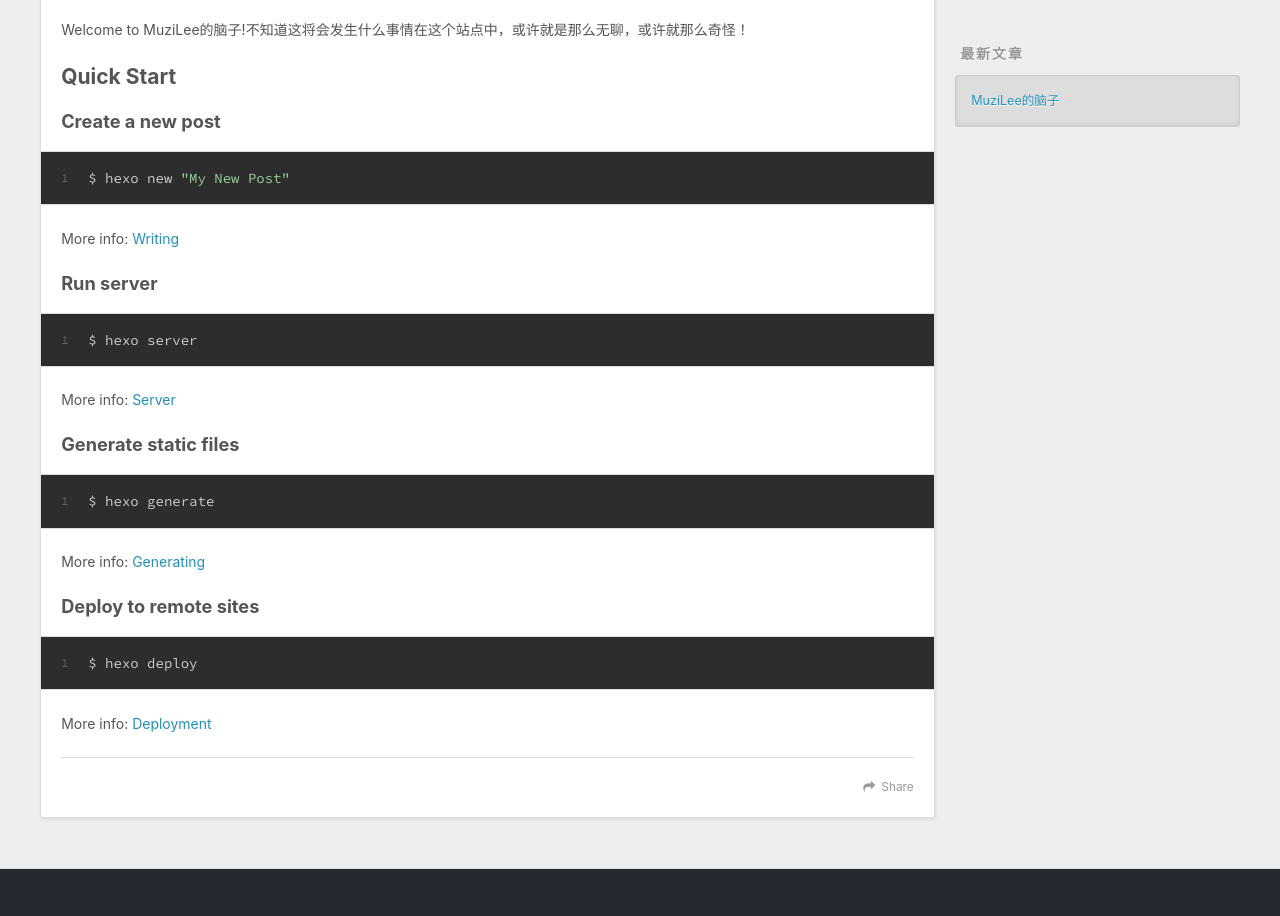
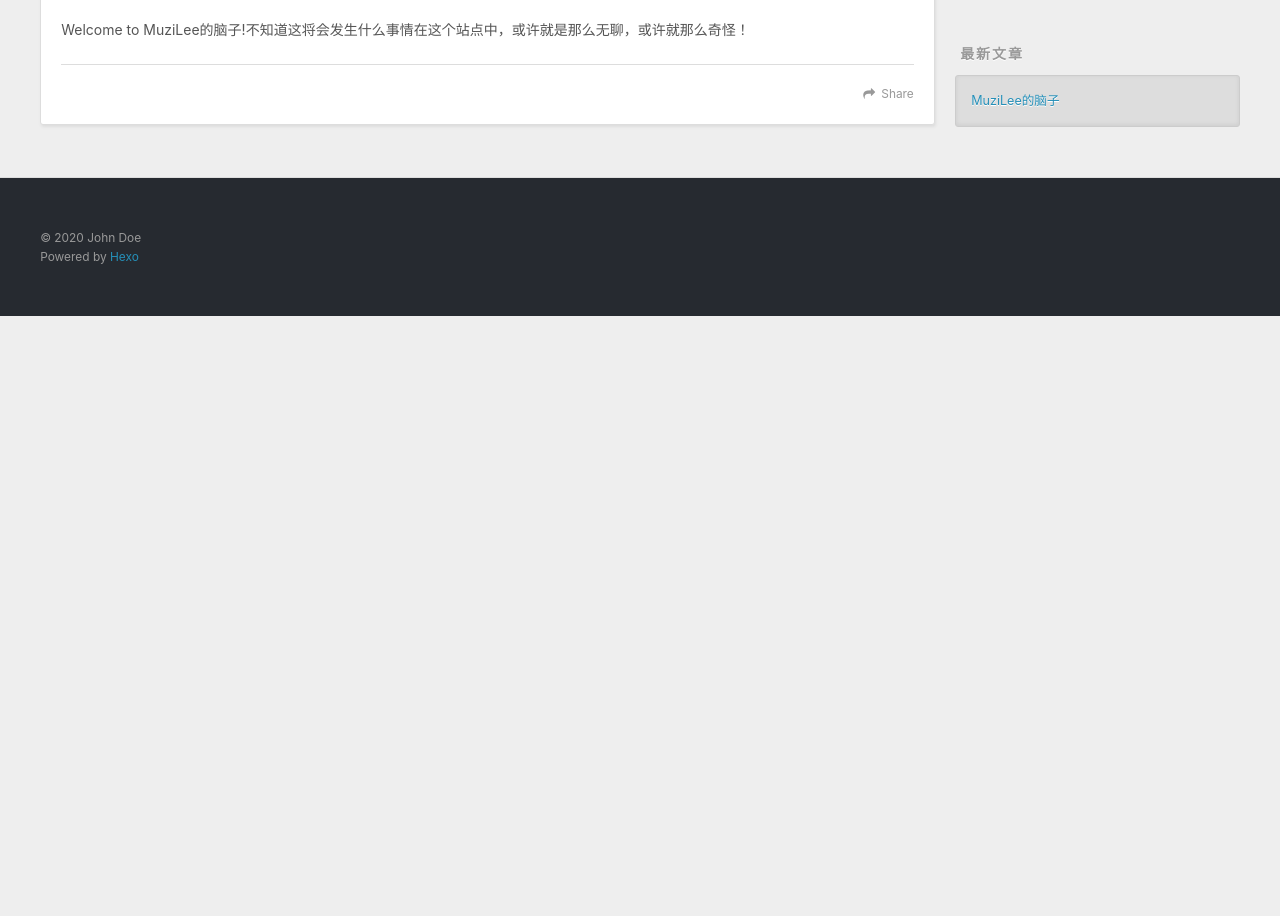
Before and after one commit to MuziLee-J/MuziLee-J.github.io, a plain HTML site: page 2020/10/17/hello-world/index.html in a window 1280 px wide. Shown: the part 434-1350 px from the top of the page. After the commit the page ends 800 px from the top, so only its background shows below. Drawn offline with nearby package versions, Linux system fonts and the light colour scheme.

Commit message:
Site updated: 2020-10-18 16:04:44

```diff
--- a/2020/10/17/hello-world/index.html
+++ b/2020/10/17/hello-world/index.html
@@ -7,15 +7,15 @@
 
   <title>MuziLee的脑子 | Hexo</title>
   <meta name="viewport" content="width=device-width, initial-scale=1, maximum-scale=1">
-  <meta name="description" content="Welcome to MuziLee的脑子!不知道这将会发生什么事情在这个站点中，或许就是那么无聊，或许就那么奇怪！ Quick StartCreate a new post1$ hexo new &quot;My New Post&quot;  More info: Writing Run server1$ hexo server  More info: Server Generate stat">
+  <meta name="description" content="Welcome to MuziLee的脑子!不知道这将会发生什么事情在这个站点中，或许就是那么无聊，或许就那么奇怪！">
 <meta property="og:type" content="article">
 <meta property="og:title" content="MuziLee的脑子">
 <meta property="og:url" content="http://example.com/2020/10/17/hello-world/index.html">
 <meta property="og:site_name" content="Hexo">
-<meta property="og:description" content="Welcome to MuziLee的脑子!不知道这将会发生什么事情在这个站点中，或许就是那么无聊，或许就那么奇怪！ Quick StartCreate a new post1$ hexo new &quot;My New Post&quot;  More info: Writing Run server1$ hexo server  More info: Server Generate stat">
+<meta property="og:description" content="Welcome to MuziLee的脑子!不知道这将会发生什么事情在这个站点中，或许就是那么无聊，或许就那么奇怪！">
 <meta property="og:locale" content="zh_CN">
 <meta property="article:published_time" content="2020-10-17T14:57:47.583Z">
-<meta property="article:modified_time" content="2020-10-18T03:16:49.158Z">
+<meta property="article:modified_time" content="2020-10-18T08:03:58.539Z">
 <meta property="article:author" content="John Doe">
 <meta name="twitter:card" content="summary">
 
@@ -89,18 +89,6 @@
     <div class="article-entry" itemprop="articleBody">
 
         <p>Welcome to MuziLee的脑子!不知道这将会发生什么事情在这个站点中，或许就是那么无聊，或许就那么奇怪！</p>
-<h2 id="Quick-Start"><a href="#Quick-Start" class="headerlink" title="Quick Start"></a>Quick Start</h2><h3 id="Create-a-new-post"><a href="#Create-a-new-post" class="headerlink" title="Create a new post"></a>Create a new post</h3><figure class="highlight bash"><table><tr><td class="gutter"><pre><span class="line">1</span><br></pre></td><td class="code"><pre><span class="line">$ hexo new <span class="string">&quot;My New Post&quot;</span></span><br></pre></td></tr></table></figure>
-
-<p>More info: <a target="_blank" rel="noopener" href="https://hexo.io/docs/writing.html">Writing</a></p>
-<h3 id="Run-server"><a href="#Run-server" class="headerlink" title="Run server"></a>Run server</h3><figure class="highlight bash"><table><tr><td class="gutter"><pre><span class="line">1</span><br></pre></td><td class="code"><pre><span class="line">$ hexo server</span><br></pre></td></tr></table></figure>
-
-<p>More info: <a target="_blank" rel="noopener" href="https://hexo.io/docs/server.html">Server</a></p>
-<h3 id="Generate-static-files"><a href="#Generate-static-files" class="headerlink" title="Generate static files"></a>Generate static files</h3><figure class="highlight bash"><table><tr><td class="gutter"><pre><span class="line">1</span><br></pre></td><td class="code"><pre><span class="line">$ hexo generate</span><br></pre></td></tr></table></figure>
-
-<p>More info: <a target="_blank" rel="noopener" href="https://hexo.io/docs/generating.html">Generating</a></p>
-<h3 id="Deploy-to-remote-sites"><a href="#Deploy-to-remote-sites" class="headerlink" title="Deploy to remote sites"></a>Deploy to remote sites</h3><figure class="highlight bash"><table><tr><td class="gutter"><pre><span class="line">1</span><br></pre></td><td class="code"><pre><span class="line">$ hexo deploy</span><br></pre></td></tr></table></figure>
-
-<p>More info: <a target="_blank" rel="noopener" href="https://hexo.io/docs/one-command-deployment.html">Deployment</a></p>
 
 
     </div>
```
Also changed, not shown: index.html (+0 -12 lines).
